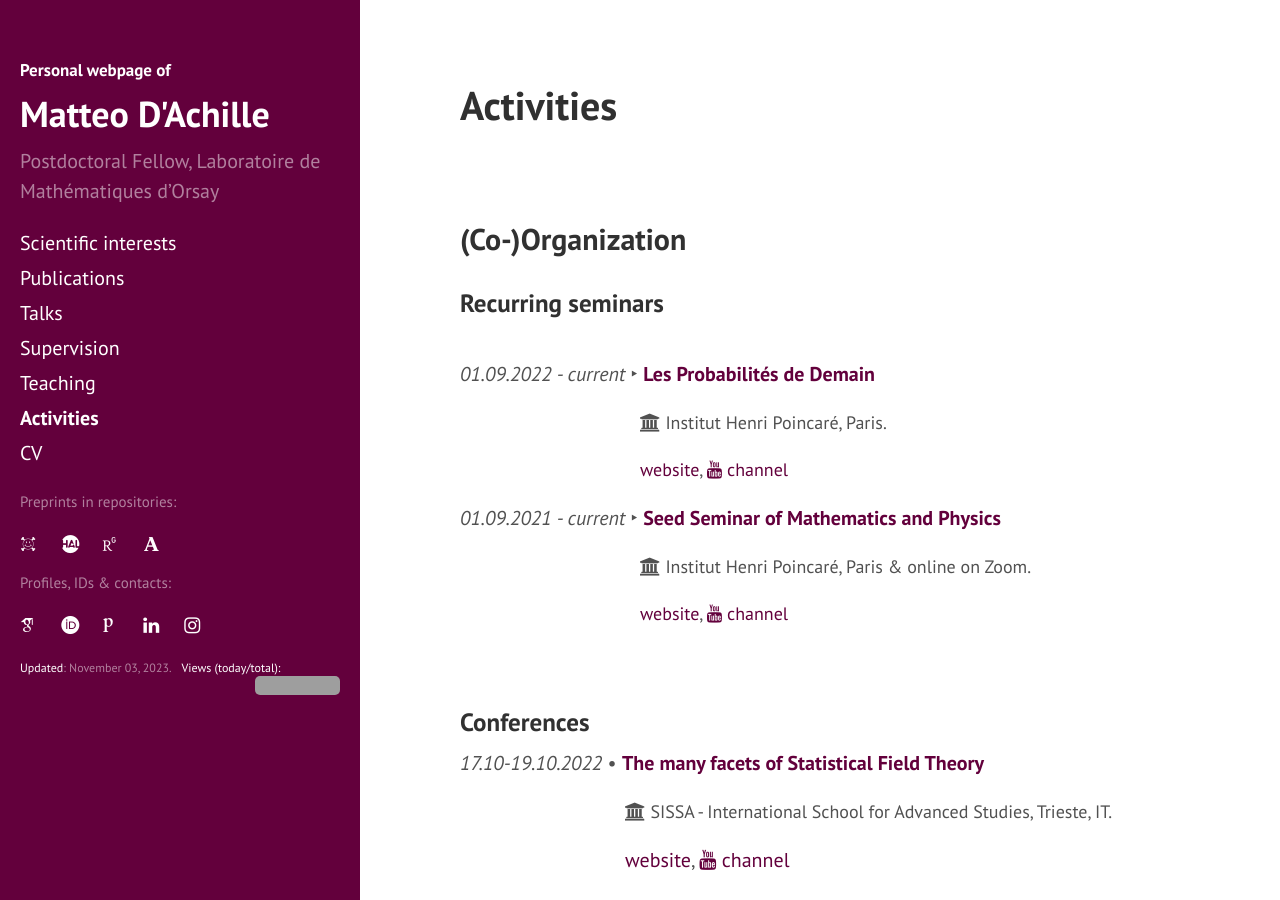
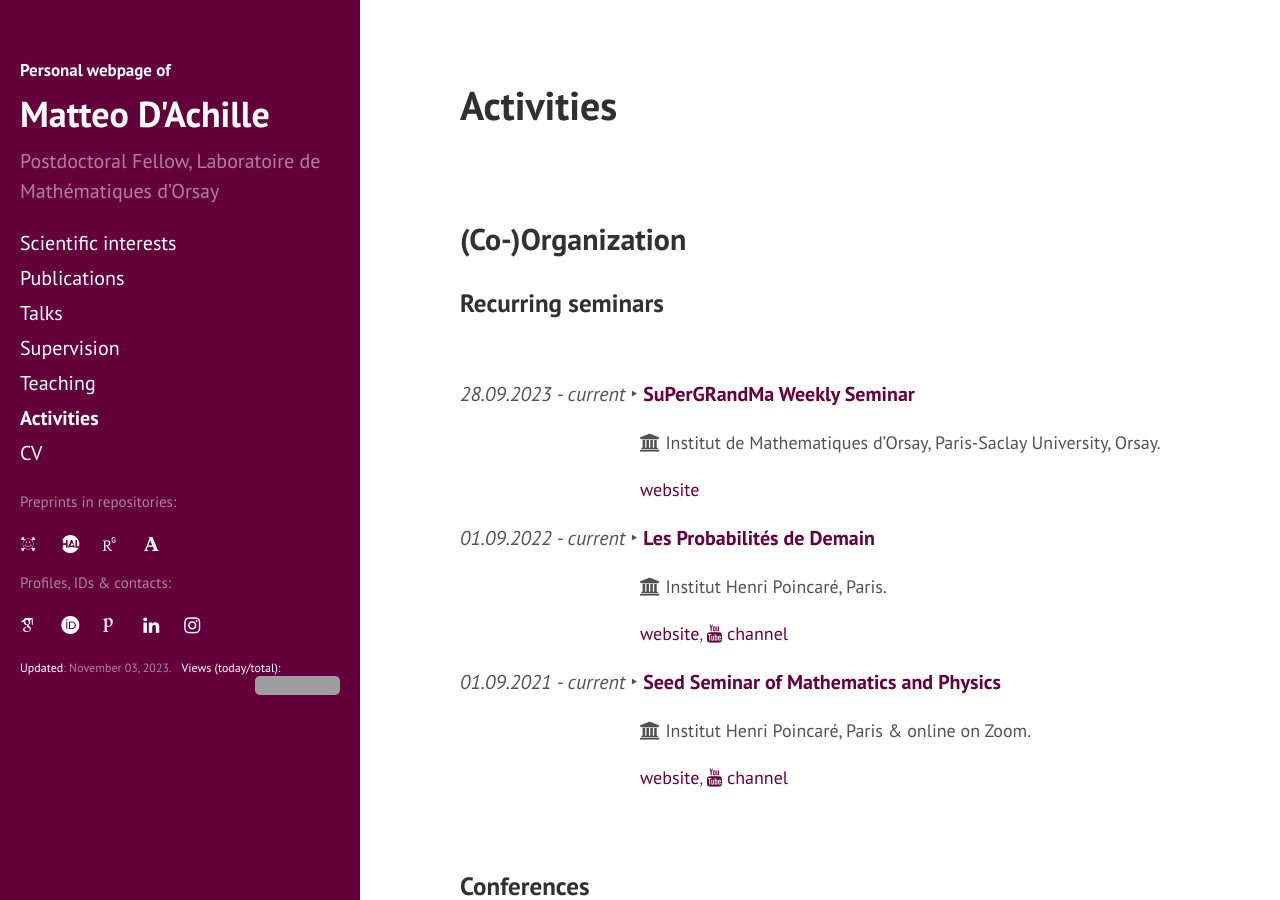
Before and after one commit to matteodachille/matteodachille.github.io, a Jekyll site: the page built from activities.md, in a window 1280 px wide and 900 px high. Built offline with Jekyll 4.4.1, drawn with Linux system fonts in a browser that asks for light colours; nearby versions of some CDN libraries; some web fonts are replaced; grey boxes are pictures that could not be loaded.

Commit message:
Added SuperGRandMa seminar

```diff
--- a/activities.md
+++ b/activities.md
@@ -16,6 +16,16 @@ order: 7
 ### Recurring seminars
 {: .no_toc}
 <br/>
+
+_28.09.2023 - current_ &#x2023; [**SuPerGRandMa Weekly Seminar**](https://www.imo.universite-paris-saclay.fr/~nicolas.curien/ERC.html){:target="_blank"}<br/>
+
+<i class="fa fa-university" aria-hidden="true"></i> Institut de Mathematiques d'Orsay, Paris-Saclay University, Orsay.
+{: style="font-size: 18px; margin-left: 180px" }
+
+[website](https://www.imo.universite-paris-saclay.fr/~nicolas.curien/ERC.html#:~:text=Weekly%20SuPerGRandMa%20seminar.){:target="_blank"}<!--, [<i class="fa fa-youtube fa-align-center-1x" aria-hidden="true"></i> channel](https://www.youtube.com/channel/UC31VeXEfDkRvDTF0JEFyeZQ/featured){:target="_blank"}-->
+{: style="font-size: 18px; margin-left: 180px" }
+
+
 _01.09.2022 - current_ &#x2023; [**Les Probabilités de Demain**](https://www.lesprobabilitesdedemain.fr/index.html){:target="_blank"}<br/>
 
 <i class="fa fa-university" aria-hidden="true"></i> Institut Henri Poincaré, Paris.
```
